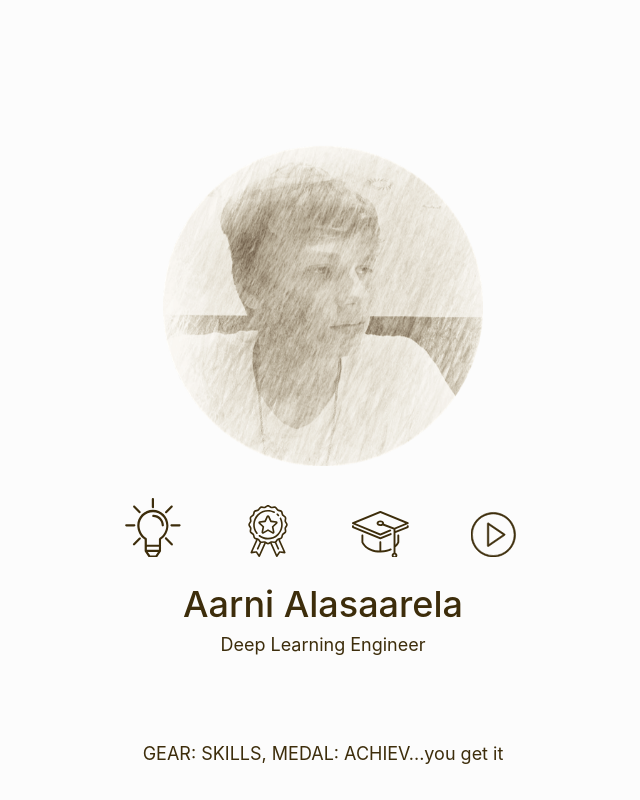
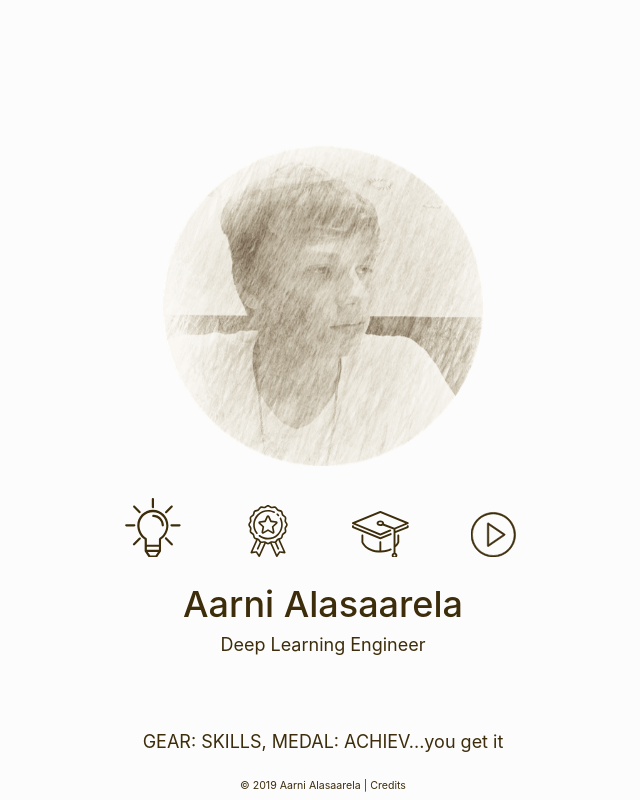
Before and after one commit to AAAwesomer/CV, a React (Create React App) app: page /home in a window 1280 px wide. Shown: the whole page, without its empty margins (317-957 px from the left). Built offline with nearby package versions, Linux system fonts and the light colour scheme.

Commit message:
implemented credits section

```diff
--- a/src/App.css
+++ b/src/App.css
@@ -77,10 +77,37 @@ img.profile {
 
 .footer {
   font-size: calc(2px + 2vmin);
-  bottom: 2em;
+  bottom: 6vh;
   display: block;
   position: fixed;
   width: 100em;
+}
+
+.credits {
+  font-size: calc(1px + 1.2vmin);
+  bottom: 0.8em;
+  display: block;
+  position: fixed;
+  width: 100em;
+}
+
+.credits-list {
+  text-align: left;
+  line-height: 2em;
+  font-size: calc(6px + 2vmin)
+}
+
+.credits-list li {
+  margin: 1em 0em;
+}
+
+a {
+  color: #3d2d0b;
+  text-decoration: underline;
+}
+
+.credits-link {
+  text-decoration: none;
 }
 
 .fade-text {
@@ -89,7 +116,7 @@ img.profile {
 
 .skip-button {
   font-size: calc(4px + 2vmin);
-  padding: 0.4em 1.2em;
+  padding: 0.3em 1.2em;
   text-decoration: none;
   color: #3d2d0b;
   background-color: white;
--- a/src/App.js
+++ b/src/App.js
@@ -8,6 +8,7 @@ import Achievements from './components/achievements'
 import Education from './components/education'
 import Skills from './components/skills'
 import Video from './components/video'
+import Credits from './components/credits'
 
 var createReactClass = require('create-react-class');
 
@@ -24,6 +25,7 @@ var App = createReactClass({
             <Route path="/skills" component={Skills} />
             <Route path="/achievements" component={Achievements} />
             <Route path="/video" component={Video} />
+            <Route path="/credits" component={Credits} />
           </div>
         </Router>
       </div>
--- /dev/null
+++ b/src/components/credits.js
@@ -0,0 +1,19 @@
+import React, {Component} from 'react'
+
+class Credits extends Component {
+  render(){
+    return(
+      <div className="credits-page">
+        <h1>Credits</h1>
+        <ul className='credits-list'>
+          <li>Bulb icon made by <a href="https://www.flaticon.com/authors/good-ware" title="Good Ware">Good Ware</a> from <a href="https://www.flaticon.com/" title="Flaticon">www.flaticon.com</a></li>
+          <li>Medal icon made by <a href="https://www.flaticon.com/authors/freepik" title="Freepik">Freepik</a> from <a href="https://www.flaticon.com/" title="Flaticon">www.flaticon.com</a></li>
+          <li>Graduation hat icon made by <a href="https://www.flaticon.com/authors/zlatko-najdenovski" title="Zlatko Najdenovski">Zlatko Najdenovski</a> from <a href="https://www.flaticon.com/" title="Flaticon">www.flaticon.com</a></li>
+          <li>Play button icon made by <a href="https://www.flaticon.com/authors/smashicons" title="Smashicons">Smashicons</a> from <a href="https://www.flaticon.com/" title="Flaticon">www.flaticon.com</a></li>
+        </ul>
+      </div>
+    )
+  }
+}
+
+export default Credits
--- a/src/components/header.js
+++ b/src/components/header.js
@@ -5,6 +5,7 @@ import NavIcons from './navicons'
 import Footer from './footer'
 
 import Fade from 'react-reveal/Fade';
+import { Link } from 'react-router-dom'
 
 import profile from './SketchProfile.png'
 
@@ -50,6 +51,8 @@ var Header = createReactClass({
 
         <Footer show_footer={this.state.show_footer}/>
 
+        <div className="credits">© 2019 Aarni Alasaarela | <Link className="credits-link" to='credits'>Credits</Link></div>
+
       </header>
     );
   }
```
